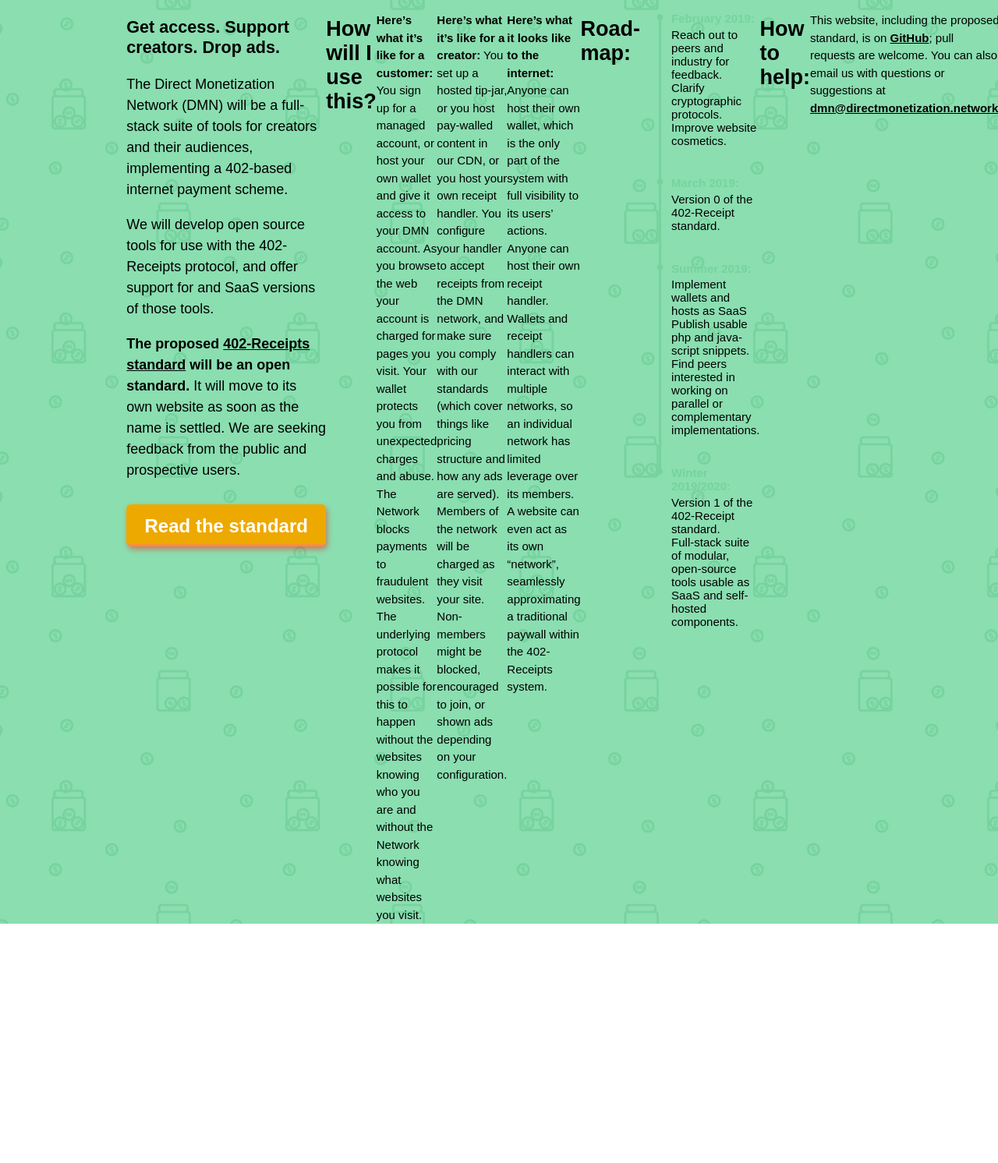
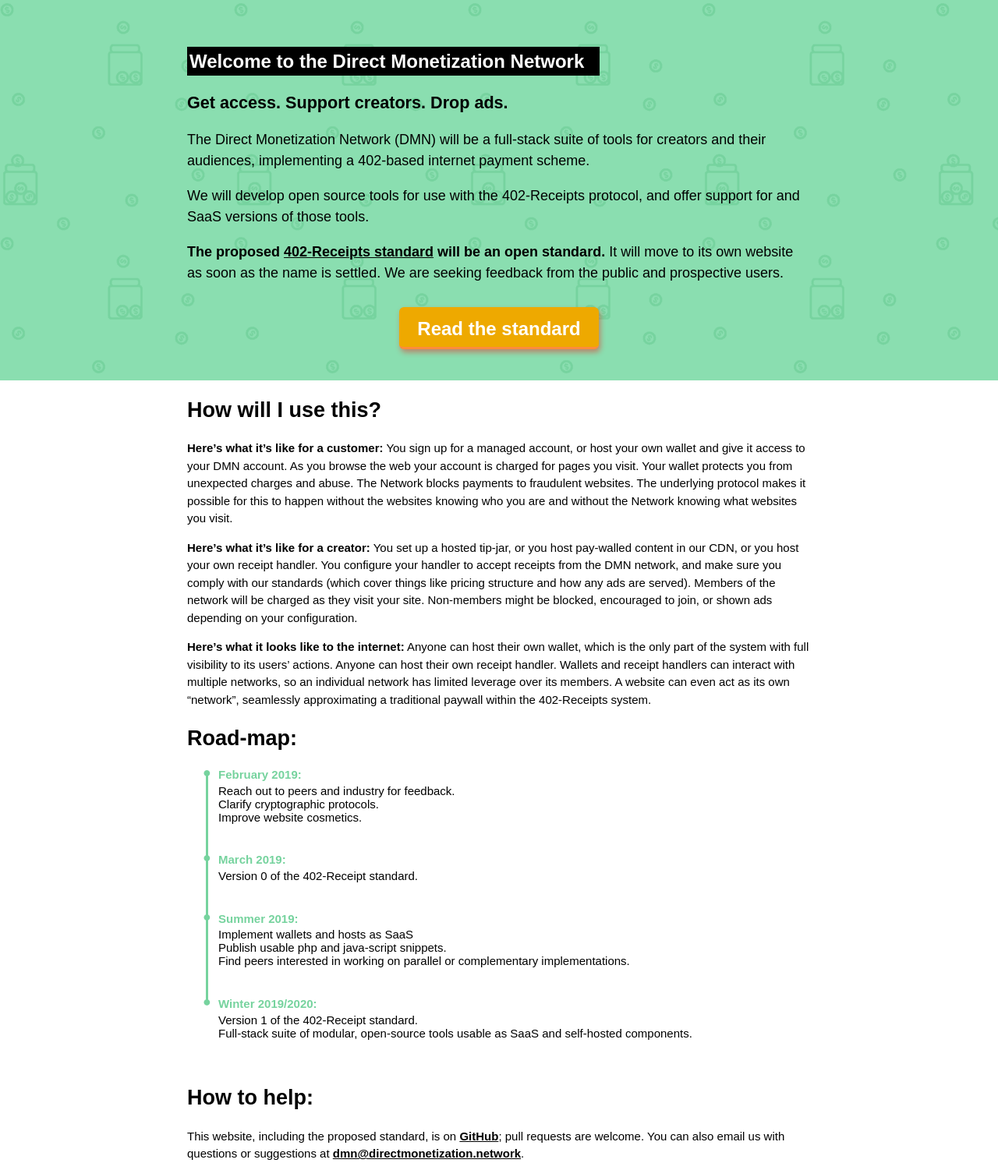
Before and after one commit to erikpukinskis/direct-monetization-static, a Jekyll site: the page built from welcome-to-the-dmn.markdown, in a window 1280 px wide. Shown: the whole page at 78% size. Built offline with Jekyll 4.4.1, drawn with Linux system fonts in a browser that asks for light colours; before the commit the page ends 1185 px from its top, so only the background shows below that.

Commit message:
Fix responsive layout for landing page

```diff
--- a/_layouts/page.html
+++ b/_layouts/page.html
@@ -2,9 +2,11 @@
 layout: default
 ---
 
+<div id="splash-page">
   <header class="extra-space">
     <a class="text" href="/consumer.html">
       {{ page.title }}
     </a>
   </header>
   {{content}}
+</div>
--- a/_sass/master.scss
+++ b/_sass/master.scss
@@ -34,9 +34,39 @@ body {
     margin: 0 10vw;
     max-width: 1300px;
   }
+
   @media #{$mobile} {
     margin: 0 10px;
     max-width: 90%;
+  }
+}
+
+#splash-page {
+  width: 100%;
+
+  header, .splash-inner, .post-splash-content {
+    margin: auto;
+    @media #{$desktop} {
+      max-width: 800px;
+    }
+
+    @media #{$mobile} {
+      max-width: 90%;
+    }
+  }
+
+  header {
+    margin-top: 60px;
+  }
+
+  .splash {
+    font-size: 1.2em;
+    background-image: url(/assets/splash-background.gif);
+    width: 100%;
+    margin-top: -200px;
+    padding-top: 200px;
+    z-index: -1;
+    padding-bottom: 40px;
   }
 }
 
@@ -272,15 +302,6 @@ ul.xsd_restriction_list {
   }
 }
 
-
-.splash {
-  font-size: 1.2em;
-  background-image: url(/assets/splash-background.gif);
-  display: block;
-  margin: -200px -1000px 0 -1000px;
-  padding: 200px 1000px 50px 1000px;
-}
-
 .call-to-action {
   display: block;
   margin: 30px auto 0 auto;
--- a/welcome-to-the-dmn.markdown
+++ b/welcome-to-the-dmn.markdown
@@ -6,7 +6,8 @@ description: The Direct Monetization Network will be a full-stack suite of tools
   creators and their audiences, implementing a 402-based internet payment scheme.
 ---
 
-<div class="splash" markdown="1">
+<div class="splash">
+<div class="splash-inner" markdown="1">
 
 ### Get access. Support creators. Drop ads.
 
@@ -20,6 +21,9 @@ We will develop open source tools for use with the 402-Receipts protocol, and of
 [Read the standard](/introduction.html){:.call-to-action}
 
 </div>
+</div>
+
+<div class="post-splash-content" markdown="1">
 
 ## How will I use this?
 **Here's what it's like for a customer:** You sign up for a managed account, or host your own wallet and give it access to your DMN account. As you browse the web your account is charged for pages you visit. Your wallet protects you from unexpected charges and abuse. The Network blocks payments to fraudulent websites. The underlying protocol makes it possible for this to happen without the websites knowing who you are and without the Network knowing what websites you visit.
@@ -43,3 +47,4 @@ We will develop open source tools for use with the 402-Receipts protocol, and of
 
 ## How to help:
 This website, including the proposed standard, is on [GitHub](https://github.com/ShapeOfMatter/direct-monetization-static); pull requests are welcome. You can also email us with questions or suggestions at <dmn@directmonetization.network>.
+</div>
```
Lines whose indentation alone changed are shown as unchanged.
